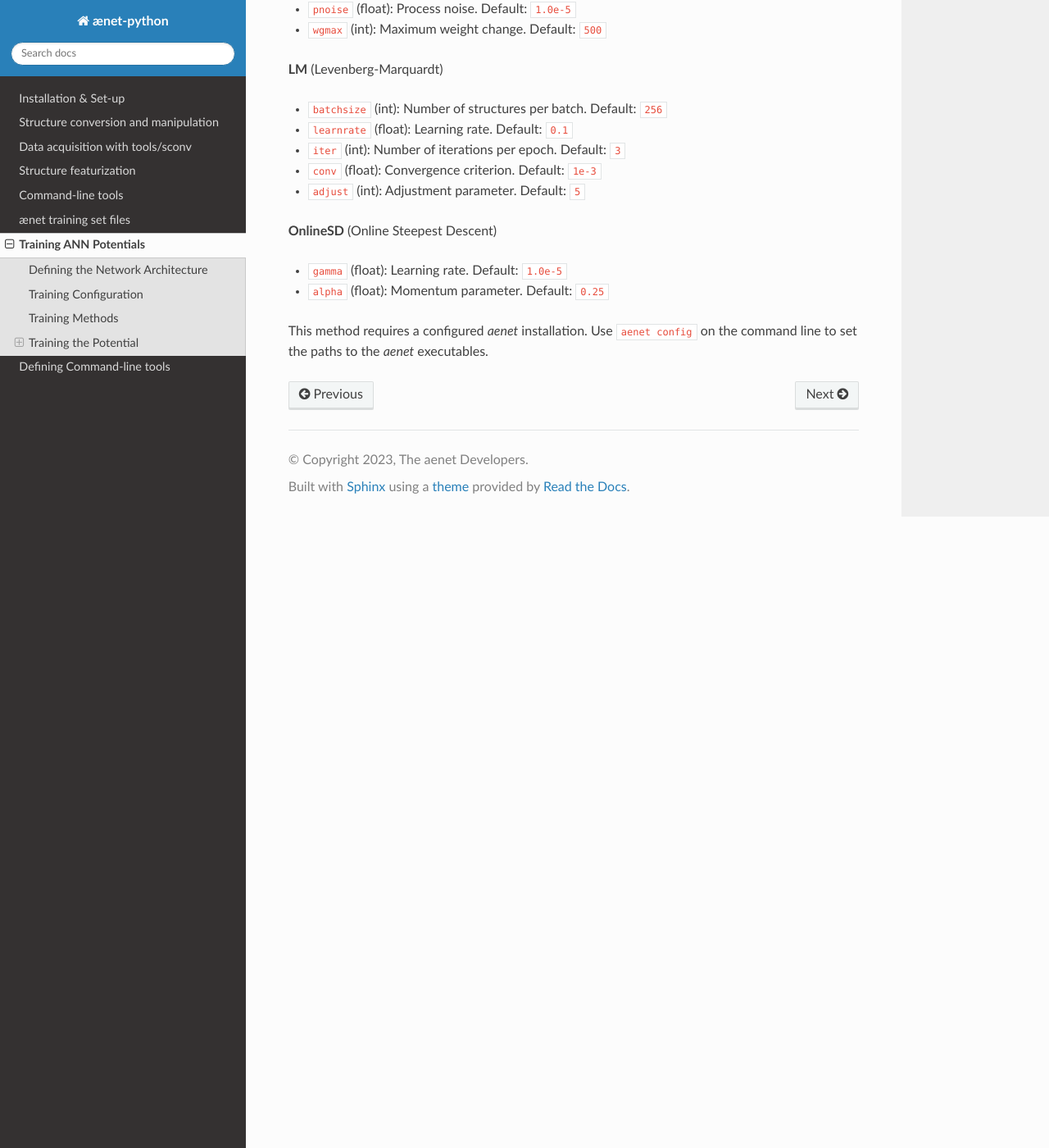
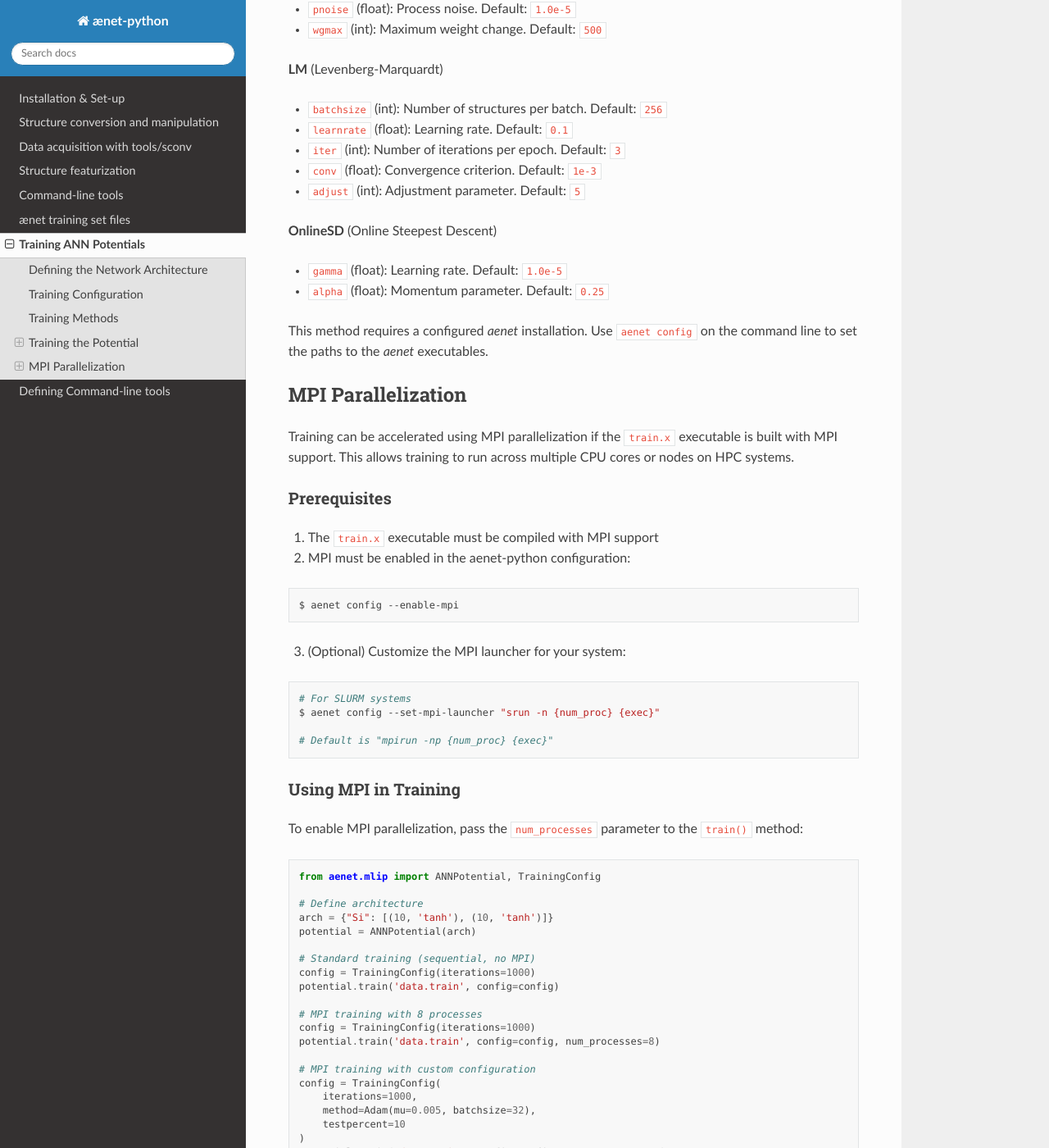
Before and after one commit to atomisticnet/aenet-python, a Sphinx documentation site: the page built from docs/source/usage/training.rst, in a window 1280 px wide and 1400 px high, scrolled down 4025 px. Shown: the whole window at 82% size. Built offline with Sphinx 7.4.7 and the Read the Docs theme 3.1.0, drawn with Linux system fonts in a browser that asks for light colours; some of the changed text lies outside the part shown.

Commit message:
Support for MPI parallel training implemented

```diff
--- a/docs/source/usage/training.rst
+++ b/docs/source/usage/training.rst
@@ -189,7 +189,7 @@ Training Method Parameters
 
 **EKF** (Extended Kalman Filter)
 
-*   ``lambda_`` (float): Forgetting factor. Default: ``0.99``
+*   ``lambda`` (float): Forgetting factor. Default: ``0.99``
 *   ``lambda0`` (float): Initial forgetting factor. Default: ``0.999``
 *   ``P`` (float): Initial covariance. Default: ``100.0``
 *   ``mnoise`` (float): Measurement noise. Default: ``0.0``
@@ -212,3 +212,68 @@ Training Method Parameters
 This method requires a configured `aenet` installation.
 Use ``aenet config`` on the command line to set the paths to the `aenet`
 executables.
+
+MPI Parallelization
+-------------------
+
+Training can be accelerated using MPI parallelization if the ``train.x``
+executable is built with MPI support. This allows training to run across
+multiple CPU cores or nodes on HPC systems.
+
+Prerequisites
+~~~~~~~~~~~~~
+
+1. The ``train.x`` executable must be compiled with MPI support
+2. MPI must be enabled in the aenet-python configuration:
+
+.. code-block:: bash
+
+    $ aenet config --enable-mpi
+
+3. (Optional) Customize the MPI launcher for your system:
+
+.. code-block:: bash
+
+    # For SLURM systems
+    $ aenet config --set-mpi-launcher "srun -n {num_proc} {exec}"
+
+    # Default is "mpirun -np {num_proc} {exec}"
+
+Using MPI in Training
+~~~~~~~~~~~~~~~~~~~~~
+
+To enable MPI parallelization, pass the ``num_processes`` parameter to the
+``train()`` method:
+
+.. code-block:: python
+
+    from aenet.mlip import ANNPotential, TrainingConfig
+
+    # Define architecture
+    arch = {"Si": [(10, 'tanh'), (10, 'tanh')]}
+    potential = ANNPotential(arch)
+
+    # Standard training (sequential, no MPI)
+    config = TrainingConfig(iterations=1000)
+    potential.train('data.train', config=config)
+
+    # MPI training with 8 processes
+    config = TrainingConfig(iterations=1000)
+    potential.train('data.train', config=config, num_processes=8)
+
+    # MPI training with custom configuration
+    config = TrainingConfig(
+        iterations=1000,
+        method=Adam(mu=0.005, batchsize=32),
+        testpercent=10
+    )
+    potential.train('data.train', config=config, num_processes=16)
+
+The ``num_processes`` parameter specifies how many MPI processes to use.
+The actual command executed will be based on the configured MPI launcher.
+For example, with the default launcher and ``num_processes=8``, the
+command would be:
+
+.. code-block:: bash
+
+    mpirun -np 8 /path/to/train.x train.in
```
Also changed, not shown: docs/source/usage/tools/config.rst (+55 -0 lines), 3 other files.
